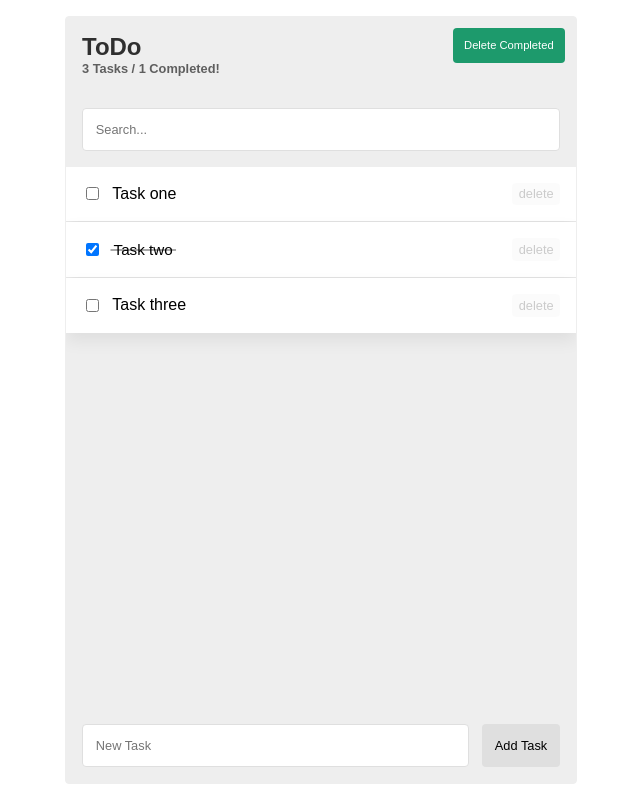
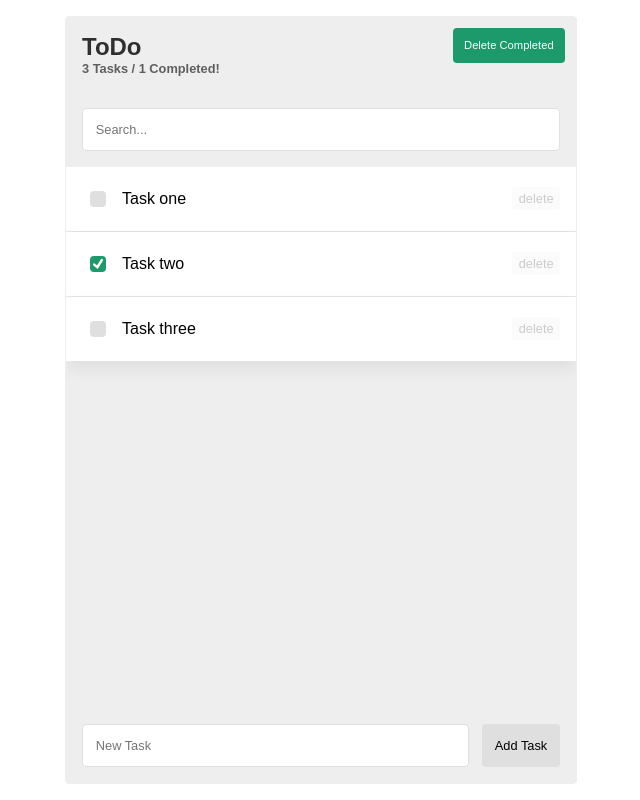
Before and after one commit to rahmaniali-ir/ng-todo, an Angular app: page / in a window 1280 px wide. Shown: the whole page, without its empty margins (319-959 px from the left). Built offline with nearby package versions, Linux system fonts and the light colour scheme.

Commit message:
checkbox component, todo-item checkbox

```diff
--- a/src/app/app.module.ts
+++ b/src/app/app.module.ts
@@ -7,7 +7,8 @@ import { TodoListComponent } from './components/todo/todo-list/todo-list.compone
 import { TodoItemComponent } from './components/todo/todo-item/todo-item.component'
 import { TodoAddComponent } from './components/todo/todo-add/todo-add.component'
 import { TodoHeaderComponent } from './components/todo/todo-header/todo-header.component'
-import { TodoSearchComponent } from './components/todo/todo-search/todo-search.component'
+import { TodoSearchComponent } from './components/todo/todo-search/todo-search.component';
+import { CheckBoxComponent } from './components/controls/check-box/check-box.component'
 
 @NgModule({
   declarations: [
@@ -17,6 +18,7 @@ import { TodoSearchComponent } from './components/todo/todo-search/todo-search.c
     TodoAddComponent,
     TodoHeaderComponent,
     TodoSearchComponent,
+    CheckBoxComponent,
   ],
   imports: [BrowserModule, AppRoutingModule],
   providers: [],
--- /dev/null
+++ b/src/app/components/controls/check-box/check-box.component.html
@@ -0,0 +1,6 @@
+<div class="toggle">
+  <svg viewBox="0 0 100 100">
+    <path d="M20,55 L45,75 L80,20" />
+  </svg>
+</div>
+<main><ng-content></ng-content></main>
--- /dev/null
+++ b/src/app/components/controls/check-box/check-box.component.sass
@@ -0,0 +1,41 @@
+
+:host
+  align-items: center
+  cursor: pointer
+  display: flex
+  user-select: none
+  width: 100%
+
+  > .toggle
+    background-color: var(--tertiary-theme)
+    border-radius: var(--radius)
+    color: var(--primary-theme)
+    display: block
+    height: 1em
+    margin: .5em
+    margin-right: 1em
+    position: relative
+    transition: all .2s ease
+    width: 1em
+
+    svg
+      fill: none
+      opacity: 0
+      stroke: currentColor
+      stroke-width: 1.2em
+      stroke-linecap: round
+      stroke-dasharray: 0 100%
+      transform: scale(.8)
+      transition: all .3s .1s ease
+
+  &[checked] > .toggle
+    background-color: var(--primary)
+
+    svg
+      opacity: 1
+      stroke-dasharray: 100% 0
+
+  > main
+    align-items: center
+    display: flex
+    flex: 1
--- /dev/null
+++ b/src/app/components/controls/check-box/check-box.component.ts
@@ -0,0 +1,33 @@
+import {
+  Component,
+  OnInit,
+  Input,
+  Output,
+  EventEmitter,
+  HostListener,
+  HostBinding,
+} from '@angular/core'
+
+@Component({
+  selector: 'check-box',
+  templateUrl: './check-box.component.html',
+  styleUrls: ['./check-box.component.sass'],
+})
+export class CheckBoxComponent implements OnInit {
+  @Input() value: boolean = false
+  @Output() valueChange = new EventEmitter<boolean>()
+
+  ngOnInit(): void {}
+
+  toggle(): void {
+    this.valueChange.emit(!this.value)
+  }
+
+  @HostListener('click') onClick(): void {
+    this.toggle()
+  }
+
+  @HostBinding('attr.checked') get checked(): any {
+    return this.value ? true : null
+  }
+}
--- a/src/app/components/todo/todo-item/todo-item.component.html
+++ b/src/app/components/todo/todo-item/todo-item.component.html
@@ -1,10 +1,8 @@
-<label [for]="name" class="todo-item" [class.checked]="todo.completed">
-  <input
-    type="checkbox"
-    [id]="name"
-    (change)="changed($event)"
-    [checked]="todo.completed"
-  />
+<check-box
+  class="todo-item"
+  [(value)]="todo.completed"
+  (valueChange)="changed($event)"
+>
   <span>{{ todo.title }}</span>
   <div class="delete" (click)="deleteTask()">delete</div>
-</label>
+</check-box>
--- a/src/app/components/todo/todo-item/todo-item.component.sass
+++ b/src/app/components/todo/todo-item/todo-item.component.sass
@@ -41,7 +41,6 @@
       width: 110%
 
   &.checked span
-    // opacity: .8
     transform: scale(.95)
 
     &::after
--- a/src/app/components/todo/todo-item/todo-item.component.ts
+++ b/src/app/components/todo/todo-item/todo-item.component.ts
@@ -21,12 +21,11 @@ export class TodoItemComponent implements OnInit {
     this.onDelete.emit(this.todo.id)
   }
 
-  changed(e: any): void {
-    this.todo.completed = e.target.checked
-
+  changed(completed: boolean): void {
     this.onToggle.emit({
       id: this.todo.id,
       checked: this.todo.completed,
+      completed,
     })
   }
 
```
Also changed, not shown: 1 other file (tests, documents, lock files or other folders).
